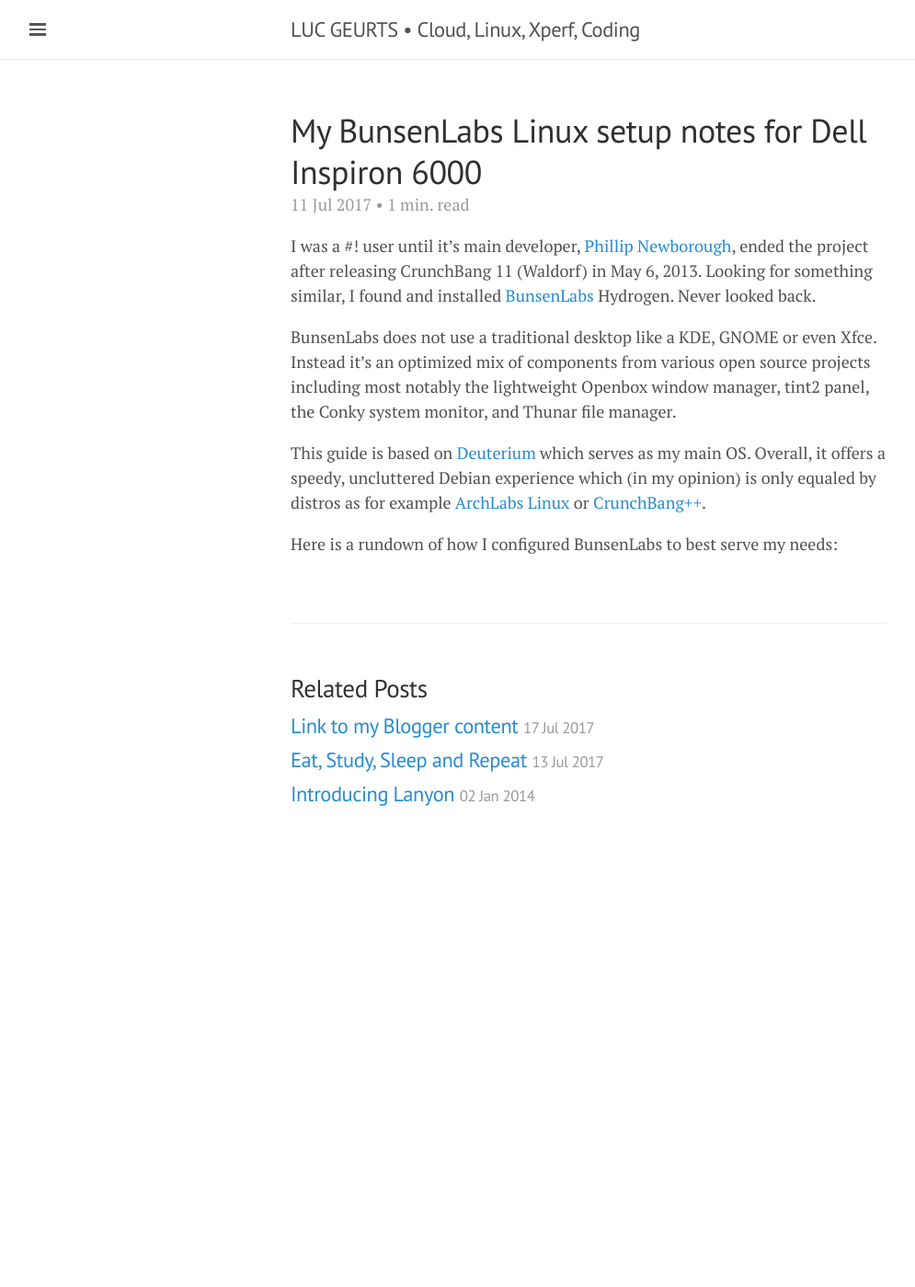
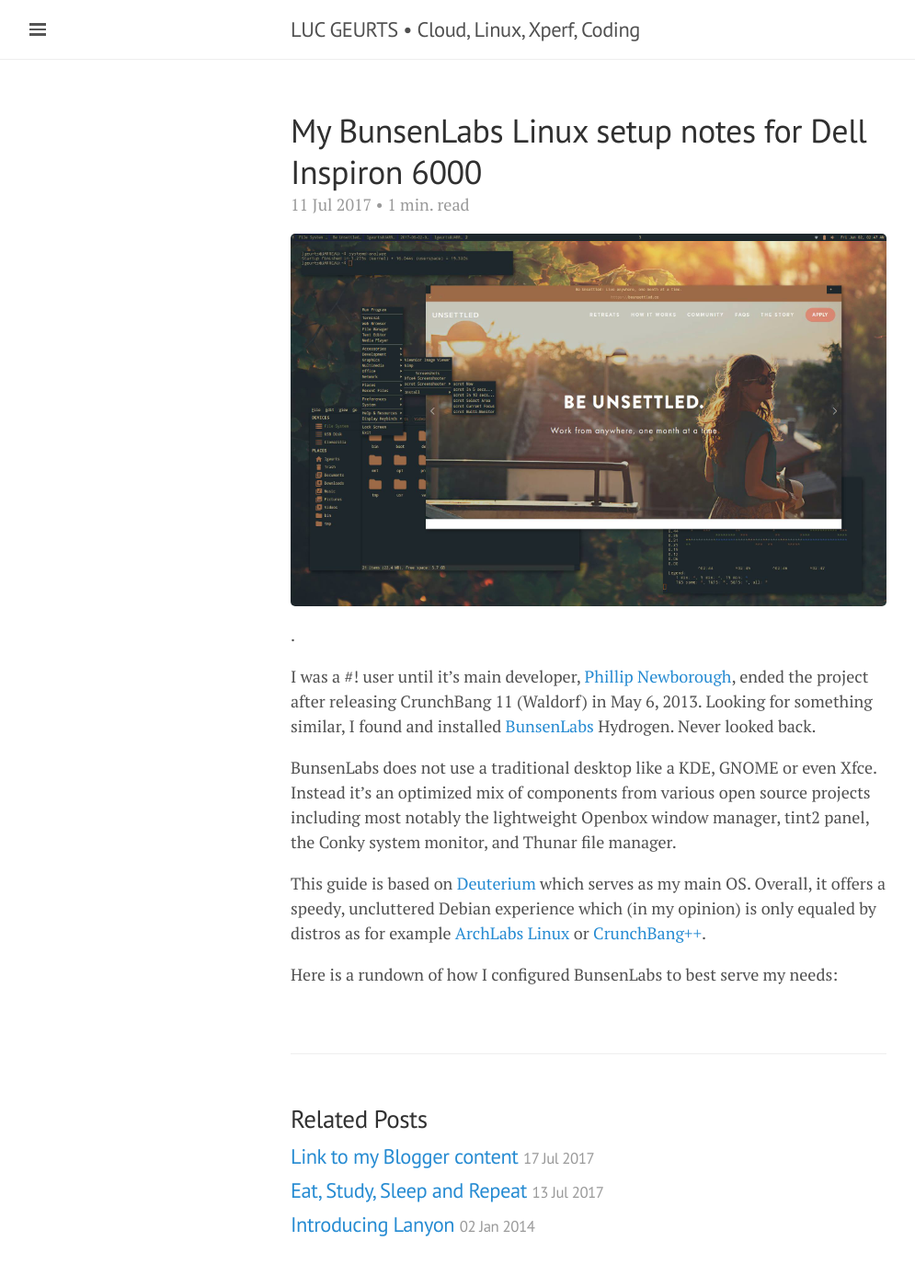
Before and after one commit to lgeurts/lgeurts.github.io, a Jekyll site: the page built from _posts/2017-07-11-bunsenlabs-linux-setup-notes-for dell-inspiron-6000.md, in a window 1280 px wide. Shown: the whole page at 92% size, without its empty margins (0-995 px from the left). Built offline with Jekyll 4.4.1, drawn with Linux system fonts in a browser that asks for light colours; nearby versions of some CDN libraries; comment, search, counter and statistics services are not loaded; before the commit the page ends 931 px from its top, so only the background shows below that.

Commit message:
Update 2017-07-11-bunsenlabs-linux-setup-notes-for dell-inspiron-6000.md

```diff
--- a/_posts/2017-07-11-bunsenlabs-linux-setup-notes-for dell-inspiron-6000.md
+++ b/_posts/2017-07-11-bunsenlabs-linux-setup-notes-for dell-inspiron-6000.md
@@ -7,6 +7,8 @@
 tags: [ linux, tutorial ]
 ---
 
+![BunsenLabs Deuterium, fresh install](/assets/bunsenlabs-deuterium.jpg).
+
 I was a #! user until it's main developer, [Phillip Newborough](https://corenominal.org), ended the project after releasing CrunchBang 11 (Waldorf) in May 6, 2013. Looking for something similar, I found and installed [BunsenLabs](https://www.bunsenlabs.org/) Hydrogen. Never looked back.
 
 BunsenLabs does not use a traditional desktop like a KDE, GNOME or even Xfce. Instead it's an optimized mix of components from various open source projects including most notably the lightweight Openbox window manager, tint2 panel, the Conky system monitor, and Thunar file manager.
```
